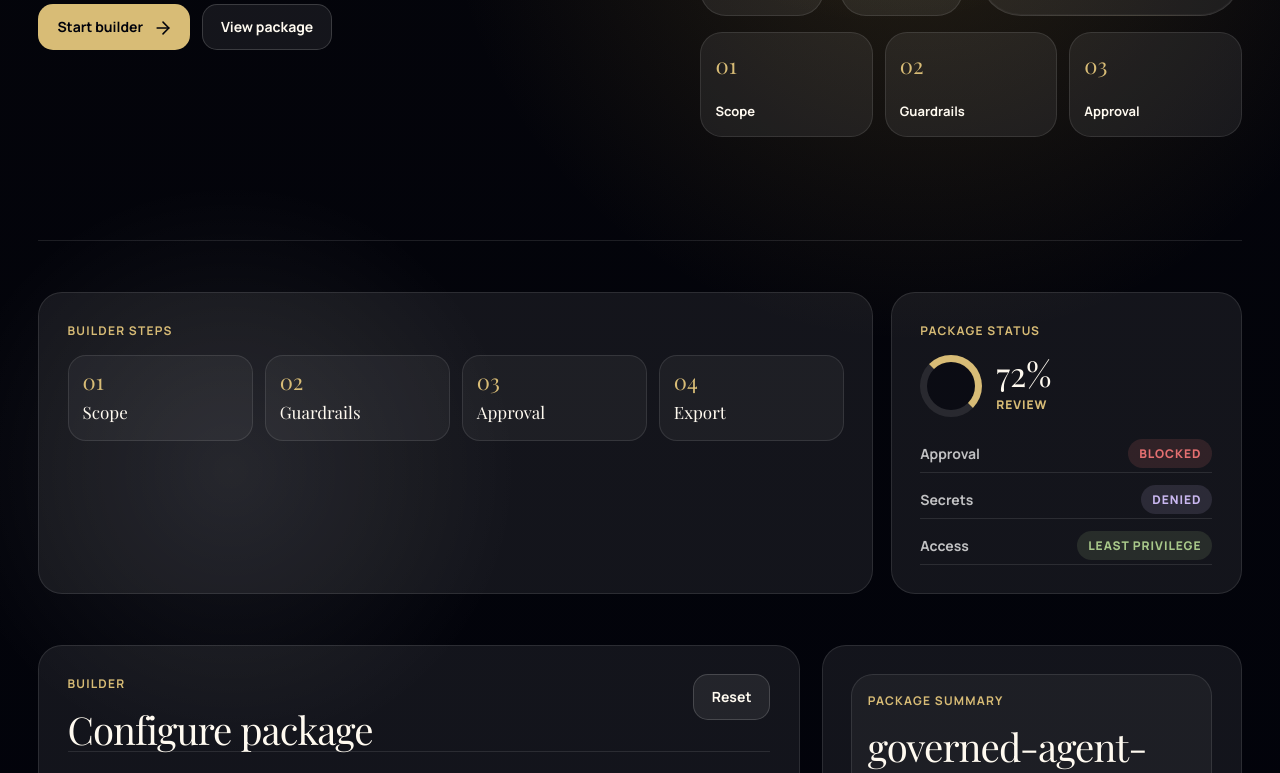
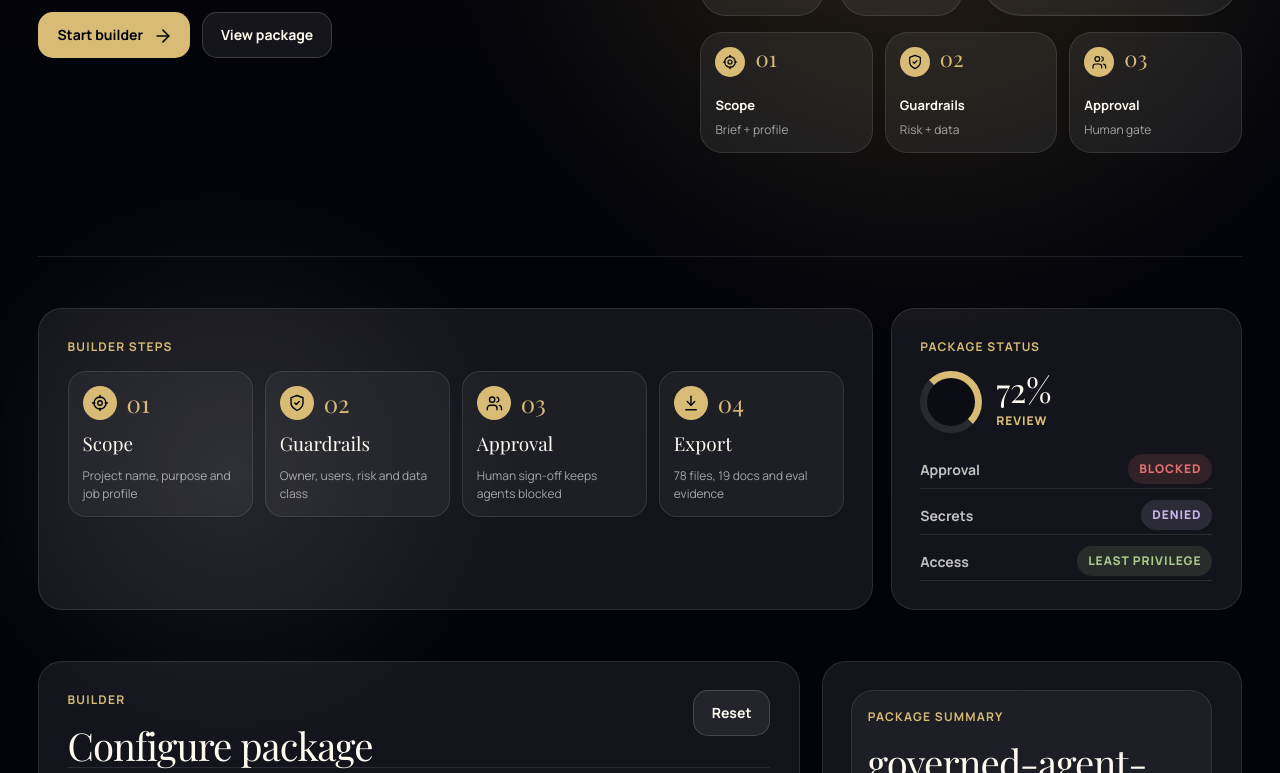
Before and after one commit to CarlasHub/ai-agent-sdlc-boilerplate, a website with bundled scripts: page app/index.html in a window 1280 px wide. Shown: the part 746-1519 px from the top of the page. Built offline with nearby package versions, Linux system fonts and the light colour scheme; a web font is replaced by a local one.

Commit message:
Add illustrative data to builder steps

```diff
--- a/app/src/features/project-builder/app.js
+++ b/app/src/features/project-builder/app.js
@@ -681,9 +681,24 @@ function builderMarkup(excludedFiles = new Set()) {
               <p>Agents wait for human sign-off before implementation begins.</p>
             </div>
             <div class="gallery-mini-row">
-              <article><span>01</span><strong>Scope</strong></article>
-              <article><span>02</span><strong>Guardrails</strong></article>
-              <article><span>03</span><strong>Approval</strong></article>
+              <article>
+                <span class="mini-step-icon">${svgIcon('target', 'ui-icon')}</span>
+                <span>01</span>
+                <strong>Scope</strong>
+                <small>Brief + profile</small>
+              </article>
+              <article>
+                <span class="mini-step-icon">${svgIcon('shield-check', 'ui-icon')}</span>
+                <span>02</span>
+                <strong>Guardrails</strong>
+                <small>Risk + data</small>
+              </article>
+              <article>
+                <span class="mini-step-icon">${svgIcon('users', 'ui-icon')}</span>
+                <span>03</span>
+                <strong>Approval</strong>
+                <small>Human gate</small>
+              </article>
             </div>
           </div>
         </section>
@@ -692,10 +707,30 @@ function builderMarkup(excludedFiles = new Set()) {
           <section class="network-panel step-overview" aria-labelledby="step-overview-title">
             <p class="panel-kicker" id="step-overview-title">Builder steps</p>
             <div class="step-chip-grid" aria-label="Project builder steps">
-              <article><span>01</span><strong>Scope</strong></article>
-              <article><span>02</span><strong>Guardrails</strong></article>
-              <article><span>03</span><strong>Approval</strong></article>
-              <article><span>04</span><strong>Export</strong></article>
+              <article>
+                <span class="step-icon">${svgIcon('target', 'ui-icon')}</span>
+                <span class="step-number">01</span>
+                <strong>Scope</strong>
+                <small>Project name, purpose and job profile</small>
+              </article>
+              <article>
+                <span class="step-icon">${svgIcon('shield-check', 'ui-icon')}</span>
+                <span class="step-number">02</span>
+                <strong>Guardrails</strong>
+                <small>Owner, users, risk and data class</small>
+              </article>
+              <article>
+                <span class="step-icon">${svgIcon('users', 'ui-icon')}</span>
+                <span class="step-number">03</span>
+                <strong>Approval</strong>
+                <small>Human sign-off keeps agents blocked</small>
+              </article>
+              <article>
+                <span class="step-icon">${svgIcon('download', 'ui-icon')}</span>
+                <span class="step-number">04</span>
+                <strong>Export</strong>
+                <small>78 files, 19 docs and eval evidence</small>
+              </article>
             </div>
           </section>
 
--- a/app/src/styles.css
+++ b/app/src/styles.css
@@ -608,21 +608,54 @@ a:focus-visible,
 }
 
 .gallery-mini-row article {
+  display: grid;
+  grid-template-columns: auto 1fr;
+  gap: 6px 10px;
+  align-items: start;
   min-height: 96px;
   border-radius: 22px;
   padding: 14px;
 }
 
-.gallery-mini-row span {
+.mini-step-icon,
+.step-icon {
+  display: inline-grid;
+  place-items: center;
+  border: 1px solid rgba(216, 188, 118, 0.38);
+  border-radius: 50%;
+  color: #00020b;
+  background: var(--accent-gold-soft);
+}
+
+.mini-step-icon {
+  width: 30px;
+  height: 30px;
+}
+
+.mini-step-icon .ui-icon {
+  width: 16px;
+  height: 16px;
+}
+
+.gallery-mini-row span:not(.mini-step-icon) {
   color: var(--accent-gold-soft);
   font-family: var(--font-display);
   font-size: 22px;
+  line-height: 1;
 }
 
 .gallery-mini-row strong {
   display: block;
-  margin-top: 18px;
+  grid-column: 1 / -1;
+  margin-top: 12px;
   font-size: 13px;
+}
+
+.gallery-mini-row small {
+  grid-column: 1 / -1;
+  color: var(--text-muted);
+  font-size: 12px;
+  line-height: 1.35;
 }
 
 .top-command-row {
@@ -662,27 +695,48 @@ a:focus-visible,
 
 .step-chip-grid article {
   display: grid;
-  gap: 6px;
-  min-height: 86px;
+  grid-template-columns: auto 1fr;
+  gap: 8px 10px;
+  min-height: 126px;
+  align-content: start;
   border: 1px solid var(--border-soft);
   border-radius: 18px;
   padding: 14px;
   background: rgba(255, 255, 255, 0.045);
 }
 
-.step-chip-grid span {
+.step-icon {
+  width: 34px;
+  height: 34px;
+}
+
+.step-icon .ui-icon {
+  width: 18px;
+  height: 18px;
+}
+
+.step-number {
+  align-self: center;
   color: var(--accent-gold-soft);
   font-family: var(--font-display);
-  font-size: 22px;
+  font-size: 24px;
   line-height: 1;
 }
 
 .step-chip-grid strong {
+  grid-column: 1 / -1;
   align-self: end;
   color: var(--text-primary);
   font-family: var(--font-display);
-  font-size: 17px;
+  font-size: 19px;
   font-weight: 400;
+}
+
+.step-chip-grid small {
+  grid-column: 1 / -1;
+  color: var(--text-muted);
+  font-size: 12px;
+  line-height: 1.45;
 }
 
 .readiness-health-panel {
--- a/scripts/quality-result-tests.mjs
+++ b/scripts/quality-result-tests.mjs
@@ -447,6 +447,11 @@ function verifyBuilderJourneyUi() {
     'hero-gallery',
     'builder-stage',
     'gallery-frame',
+    'step-icon',
+    'Project name, purpose and job profile',
+    'Owner, users, risk and data class',
+    'Human sign-off keeps agents blocked',
+    '78 files, 19 docs and eval evidence',
     'const ICONS',
     'function svgIcon('
   ]) {
```
Also changed, not shown: docs/audit/events/2026-06-30T16-14-19-004Z-agent-event.md (added, +62 -0 lines), .agent-sdlc/enterprise-readiness.json.
